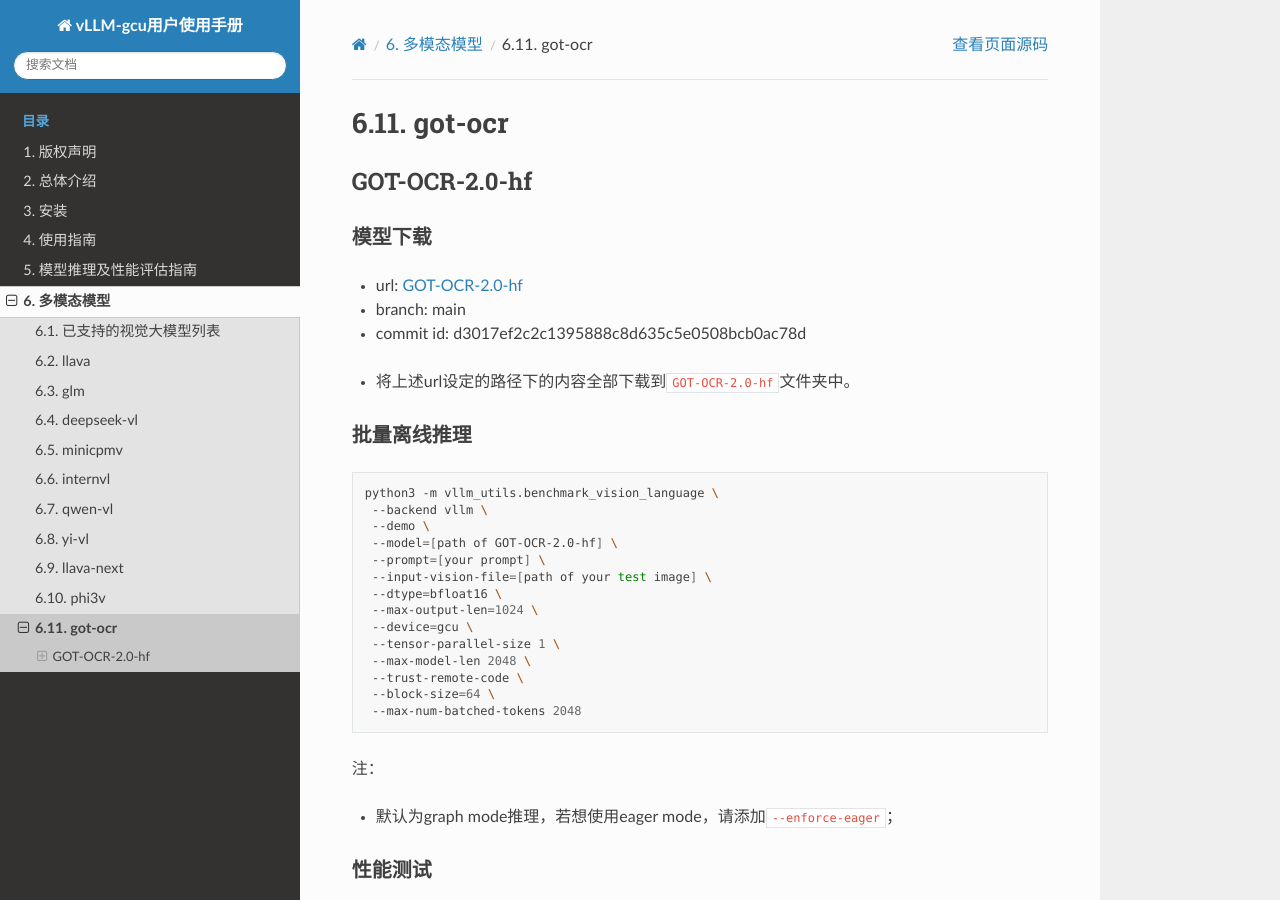
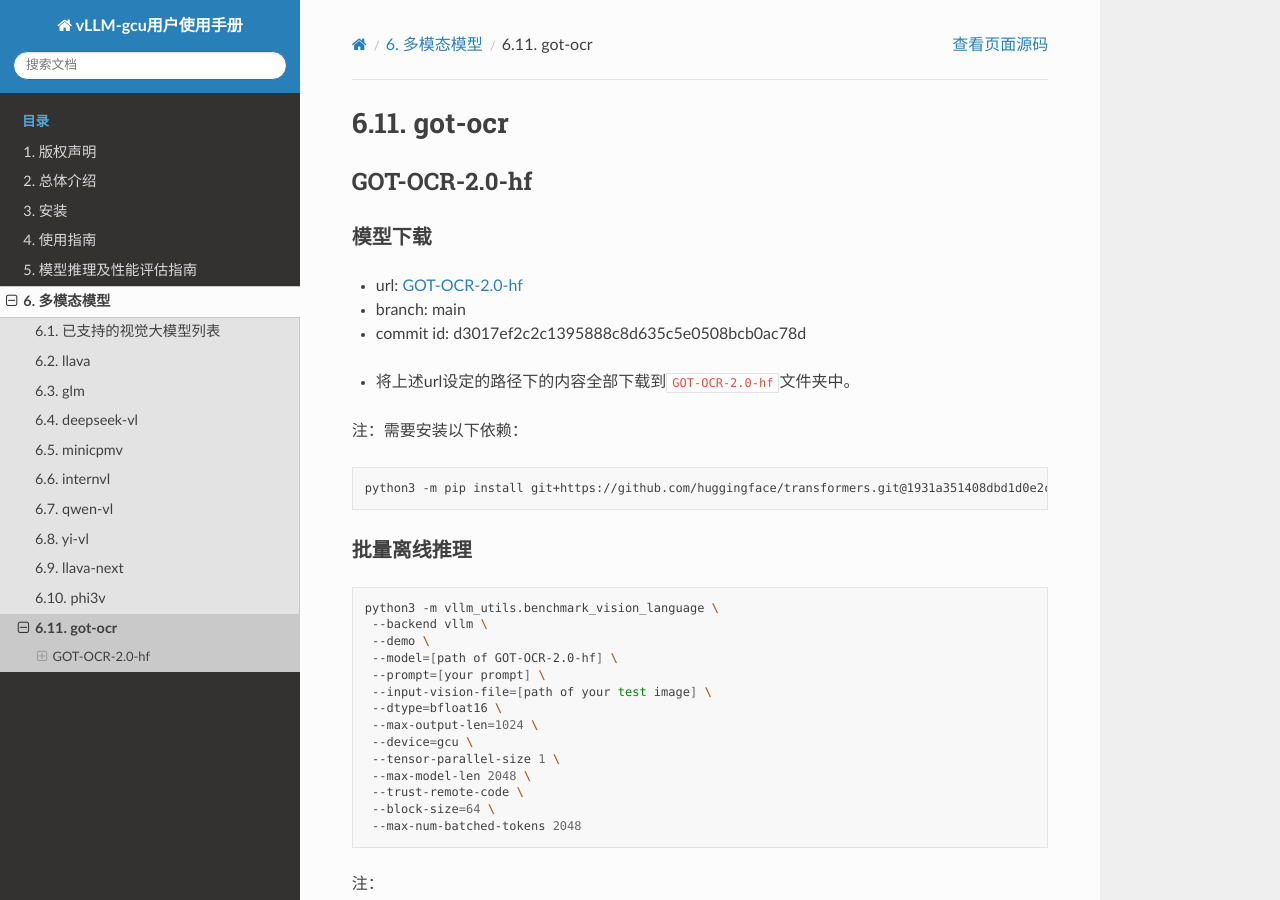
Before and after one commit to EnflameTechnology/vllm-gcu, a Sphinx documentation site: the page built from docs_gcu/content/source/VLMs/got-ocr.md, in a window 1280 px wide and 900 px high. Built offline with Sphinx 7.4.7 and the Read the Docs theme 3.1.0, drawn with Linux system fonts in a browser that asks for light colours; pages that are not in the unit, such as notebooks, are missing from menus.

Commit message:
[Docs](TR-56816) vllm: uopdate requirement for got-ocr2 doc
Root Cause:
        loss requirements
Solution:
        add requirements
Test:
        done
Impact area:
        got-ocr2
Fix status:
        N/A

Signed-off-by: sp.yancong.liu <sp.yancong.liu@enflame-tech.com>
Change-Id: I4542a515f8de79b1d0f9d2d515da6b6083c2ccaa

````diff
--- a/docs_gcu/content/source/VLMs/got-ocr.md
+++ b/docs_gcu/content/source/VLMs/got-ocr.md
@@ -8,6 +8,12 @@
 * commit id: d3017ef2c2c1395888c8d635c5e0508bcb0ac78d
 
 - 将上述url设定的路径下的内容全部下载到`GOT-OCR-2.0-hf`文件夹中。
+
+注：需要安装以下依赖：
+
+```shell
+python3 -m pip install git+https://github.com/huggingface/transformers.git@1931a351408dbd1d0e2c4d6d7ee0eb5e8807d7bf
+```
 
 #### 批量离线推理
 ```shell
````
